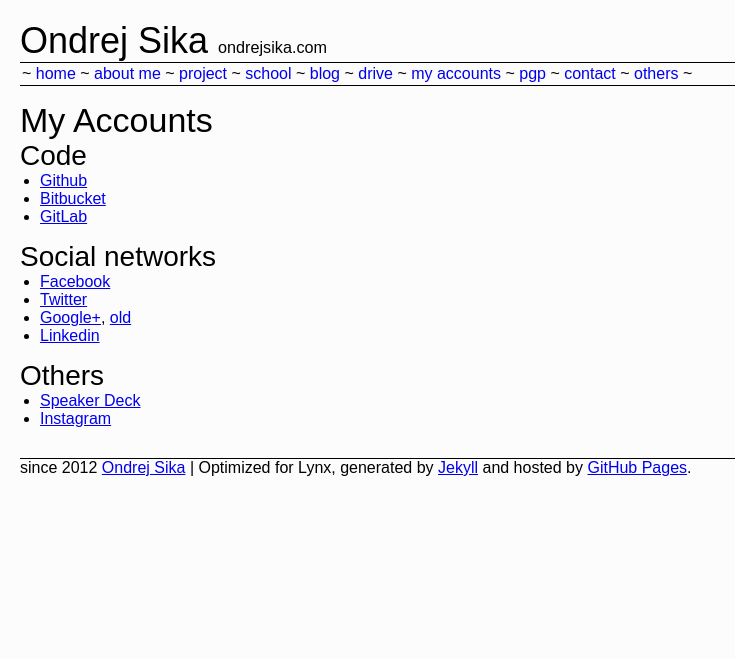
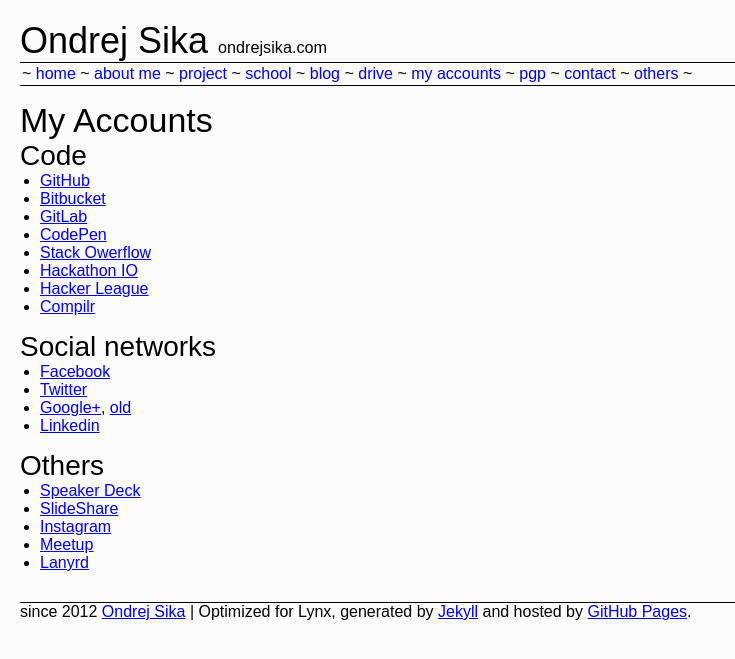
Before and after one commit to ondrejsika/ondrejsika.com, a Jekyll site: the page built from my-accounts.md, in a window 1280 px wide. Shown: the top 659 px of the page, without its empty margins (0-735 px from the left). Built offline with Jekyll 4.4.1, drawn with Linux system fonts in a browser that asks for light colours; Markdown is read by kramdown in place of the engine named in the settings; comment, search, counter and statistics services are not loaded.

Commit message:
update my accounts

```diff
--- a/my-accounts.md
+++ b/my-accounts.md
@@ -7,9 +7,16 @@
 ## {{page.title}}
 
 ### Code
-* [Github](http://github.com/ondrejsika)
+
+* [GitHub](http://github.com/ondrejsika)
 * [Bitbucket](http://bitbucket.org/ondrejsika)
 * [GitLab](https://gitlab.com/u/ondrejsika)
+* [CodePen](http://codepen.io/ondrejsika/)
+* [Stack Owerflow](http://stackoverflow.com/users/1176853/ondrej-sika)
+* [Hackathon IO](http://www.hackathon.io/ondrej)
+* [Hacker League](https://www.hackerleague.org/users/ondrejsika)
+* [Compilr](https://compilr.com/ondrejsika)
+
 
 ### Social networks
 
@@ -18,7 +25,11 @@
 * [Google+](https://google.com/+ondrejsika), [old](https://plus.google.com/u/0/103792510103800752680/about)
 * [Linkedin](http://www.linkedin.com/in/ondrejsika)
 
+
 ### Others
 
 * [Speaker Deck](https://speakerdeck.com/ondrejsika)
+* [SlideShare](https://www.slideshare.net/ondrejsika/)
 * [Instagram](http://instagram.com/ondrejsika)
+* [Meetup](http://www.meetup.com/members/84973902/)
+* [Lanyrd](http://lanyrd.com/profile/ondrejsika/)
```
